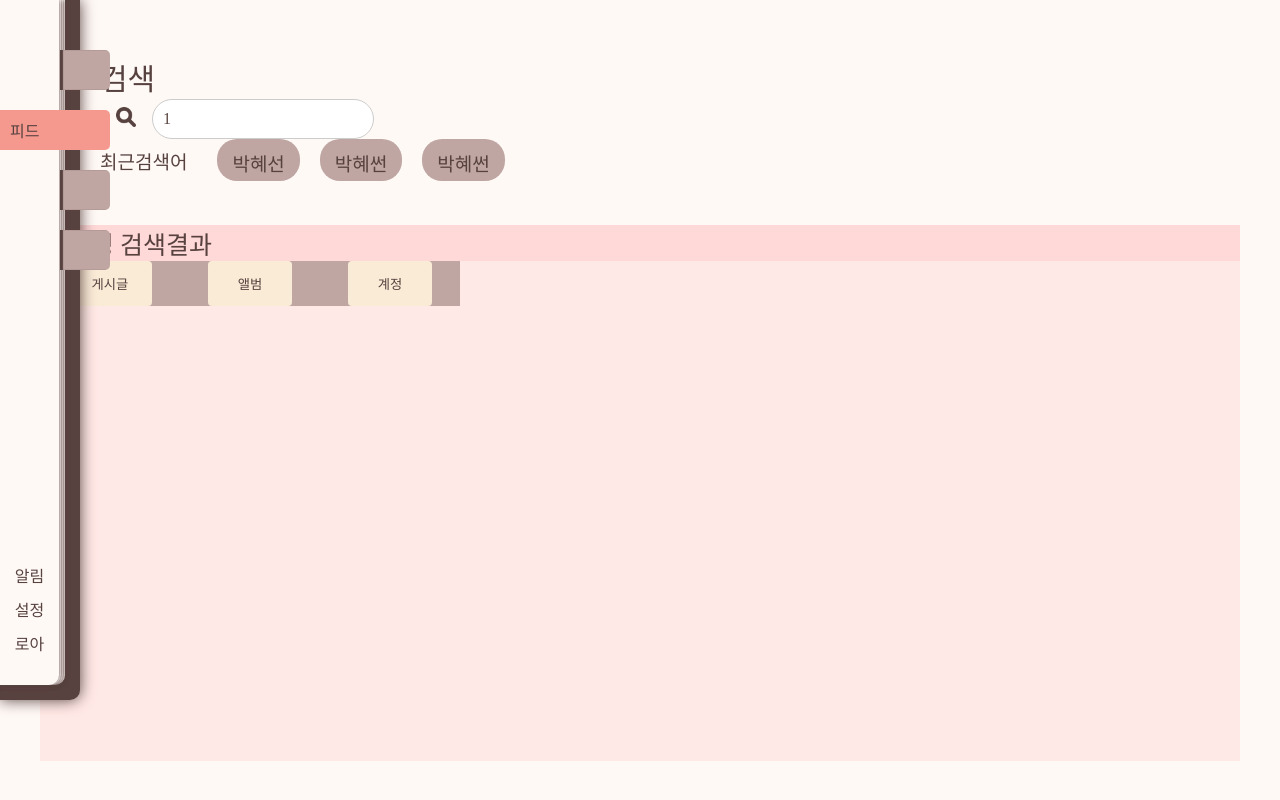
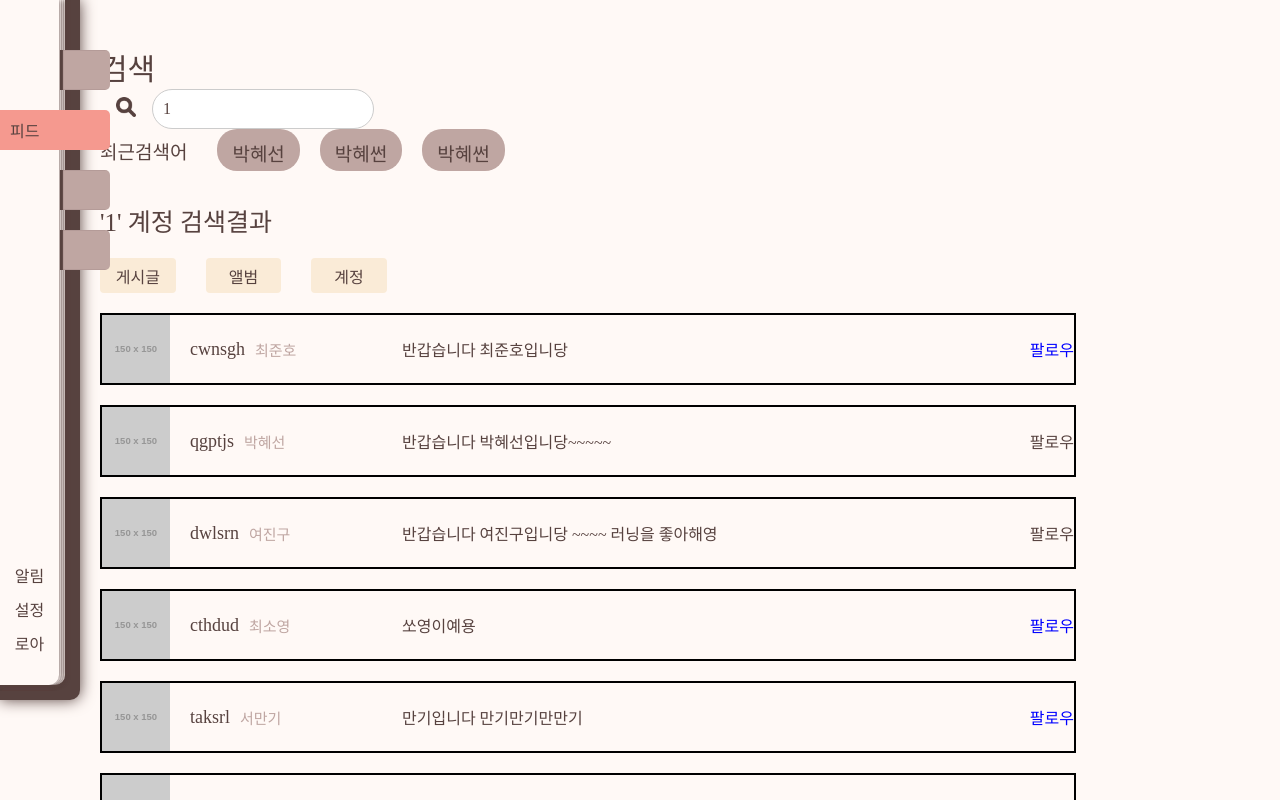
Before and after one commit to thingk0/Mybrary, a React (Create React App) app in the folder frontend/: page /search/1/2 in a window 1280 px wide. Built offline with nearby package versions, Linux system fonts and the light colour scheme; a web font is replaced by a local one.

Commit message:
FEAT: 검색페이지 구체화
Change-Id: I67ce6fa00fa0f017faccbd5c7250958706f3f381

```diff
--- a/frontend/src/pages/SearchResultPage.js
+++ b/frontend/src/pages/SearchResultPage.js
@@ -3,6 +3,7 @@ import styles from "./style/SearchResultPage.module.css";
 import { useNavigate, useParams } from "react-router-dom";
 import searchicon from "../assets/searchicon.png";
 import React, { useState } from "react";
+import 예시이미지2 from "../assets/예시이미지2.png";
 import Thread from "../components/common/Thread";
 
 export default function SearchResultPage() {
@@ -13,28 +14,86 @@ export default function SearchResultPage() {
   const threadList = [
     {
       threadId: 1,
-      imageUrl: "https://example.com/image1.jpg",
+      imageUrl: 예시이미지2,
       likeCount: 50,
       commentCount: 20,
       scrapCount: 10,
     },
     {
       threadId: 2,
-      imageUrl: "https://example.com/image2.jpg",
+      imageUrl: 예시이미지2,
       likeCount: 30,
       commentCount: 15,
       scrapCount: 5,
     },
     {
       threadId: 3,
-      imageUrl: "https://example.com/image3.jpg",
+      imageUrl: 예시이미지2,
       likeCount: 70,
       commentCount: 40,
       scrapCount: 25,
     },
     {
       threadId: 4,
-      imageUrl: "https://example.com/image4.jpg",
+      imageUrl: 예시이미지2,
+      likeCount: 45,
+      commentCount: 18,
+      scrapCount: 8,
+    },
+
+    {
+      threadId: 5,
+      imageUrl: 예시이미지2,
+      likeCount: 45,
+      commentCount: 18,
+      scrapCount: 8,
+    },
+
+    {
+      threadId: 5,
+      imageUrl: 예시이미지2,
+      likeCount: 45,
+      commentCount: 18,
+      scrapCount: 8,
+    },
+    {
+      threadId: 5,
+      imageUrl: 예시이미지2,
+      likeCount: 45,
+      commentCount: 18,
+      scrapCount: 8,
+    },
+    {
+      threadId: 5,
+      imageUrl: 예시이미지2,
+      likeCount: 45,
+      commentCount: 18,
+      scrapCount: 8,
+    },
+    {
+      threadId: 5,
+      imageUrl: 예시이미지2,
+      likeCount: 45,
+      commentCount: 18,
+      scrapCount: 8,
+    },
+    {
+      threadId: 5,
+      imageUrl: 예시이미지2,
+      likeCount: 45,
+      commentCount: 18,
+      scrapCount: 8,
+    },
+    {
+      threadId: 5,
+      imageUrl: 예시이미지2,
+      likeCount: 45,
+      commentCount: 18,
+      scrapCount: 8,
+    },
+    {
+      threadId: 5,
+      imageUrl: 예시이미지2,
       likeCount: 45,
       commentCount: 18,
       scrapCount: 8,
@@ -150,7 +209,7 @@ export default function SearchResultPage() {
               <div className={styles.오버플로우확인}>
                 <div className={styles.게시글들어갈공간}>
                   {threadList.map((thread) => (
-                    <Thread thread={thread} user={searchtext} />
+                    <Thread thread={thread} user="cwnsgh" />
                   ))}
                 </div>
               </div>
--- a/frontend/src/pages/SearchResultPage1.js
+++ b/frontend/src/pages/SearchResultPage1.js
@@ -1,10 +1,10 @@
 import Container from "../components/frame/Container";
-import styles from "./style/SearchResultPage.module.css";
+import styles from "./style/SearchResultPage1.module.css";
 import { useNavigate, useParams } from "react-router-dom";
 import searchicon from "../assets/searchicon.png";
 import React, { useState } from "react";
 
-export default function SearchResultPage() {
+export default function SearchResultPage1() {
   const navigate = useNavigate();
   const Params = useParams();
   const [searchtext, setSearchtext] = useState(Params.word);
--- a/frontend/src/pages/SearchResultPage2.js
+++ b/frontend/src/pages/SearchResultPage2.js
@@ -1,14 +1,64 @@
 import Container from "../components/frame/Container";
-import styles from "./style/SearchResultPage.module.css";
+import styles from "./style/SearchResultPage2.module.css";
 import { useNavigate, useParams } from "react-router-dom";
 import searchicon from "../assets/searchicon.png";
 import React, { useState } from "react";
 
-export default function SearchResultPage() {
+export default function SearchResultPage2() {
   const navigate = useNavigate();
   const Params = useParams();
   const [searchtext, setSearchtext] = useState(Params.word);
   const [animateOut, setAnimateOut] = useState(false);
+  const userList = [
+    {
+      memberId: "1",
+      memberName: "최준호",
+      memberNickname: "cwnsgh",
+      memberImageUrl: "https://via.placeholder.com/150",
+      isFollowing: 0,
+      intro: "반갑습니다 최준호입니당",
+    },
+    {
+      memberId: "2",
+      memberName: "박혜선",
+      memberNickname: "qgptjs",
+      memberImageUrl: "https://via.placeholder.com/150",
+      isFollowing: 1,
+      intro: "반갑습니다 박혜선입니당~~~~~",
+    },
+    {
+      memberId: "3",
+      memberName: "여진구",
+      memberNickname: "dwlsrn",
+      memberImageUrl: "https://via.placeholder.com/150",
+      isFollowing: 1,
+      intro: "반갑습니다 여진구입니당 ~~~~ 러닝을 좋아해영",
+    },
+    {
+      memberId: "4",
+      memberName: "최소영",
+      memberNickname: "cthdud",
+      memberImageUrl: "https://via.placeholder.com/150",
+      isFollowing: 0,
+      intro: "쏘영이예용",
+    },
+    {
+      memberId: "5",
+      memberName: "서만기",
+      memberNickname: "taksrl",
+      memberImageUrl: "https://via.placeholder.com/150",
+      isFollowing: 0,
+      intro: "만기입니다 만기만기만만기",
+    },
+    {
+      memberId: "6",
+      memberName: "고명성",
+      memberNickname: "raudtjd",
+      memberImageUrl: "https://via.placeholder.com/150",
+      isFollowing: 0,
+      intro: "딩성입니당",
+    },
+  ];
 
   console.log(animateOut);
   const handleSubmit = (e) => {
@@ -117,18 +167,32 @@ export default function SearchResultPage() {
                 <button onClick={handle2}>계정</button>
               </div>
               <div className={styles.오버플로우확인}>
-                <div className={styles.게시글들어갈공간}>
-                  {/* {threadList.map((thread) => (
-                    <div key={thread.threadId}> */}
-                  {/* <img
-                        src={thread.imageUrl}
-                        alt={`Thread ${thread.threadId}`}
-                      /> */}
-                  {/* <p>Like Count: {thread.likeCount}</p>
-                      <p>Comment Count: {thread.commentCount}</p>
-                      <p>Scrap Count: {thread.scrapCount}</p>
+                <div className={styles.유저들이들어갈공간}>
+                  {userList.map((user) => (
+                    <div key={user.memberName} className={styles.유저박스}>
+                      <img
+                        src={user.memberImageUrl}
+                        alt={`Thread ${user.memberId}`}
+                      />
+                      <div className={styles.유저이름들}>
+                        <span className={styles.유저닉네임}>
+                          {user.memberNickname}
+                        </span>
+                        <span className={styles.유저이름}>
+                          {user.memberName}
+                        </span>
+                      </div>
+                      <div className={styles.유저인트로와팔로우}>
+                        <span className={styles.유저인트로}>{user.intro}</span>
+                        {user.isFollowing === 1 && (
+                          <div className={styles.팔로우}>팔로우</div>
+                        )}
+                        {user.isFollowing === 0 && (
+                          <div className={styles.노노팔로우}>팔로우</div>
+                        )}
+                      </div>
                     </div>
-                  ))} */}
+                  ))}
                 </div>
               </div>
             </div>
--- a/frontend/src/pages/style/SearchResultPage.module.css
+++ b/frontend/src/pages/style/SearchResultPage.module.css
@@ -1,21 +1,18 @@
-.wordcloud {
-  position: relative;
-}
 .fadeIn {
-  animation: fadeInAnimation 0.5s ease-in-out forwards;
+  animation: fadeInAnimation 0.4s ease-in-out forwards;
 }
 
 .fadeOut {
-  animation: fadeOutAnimation 0.5s ease-in-out forwards;
+  animation: fadeOutAnimation 0.4s ease-in-out forwards;
 }
 
 @keyframes fadeInAnimation {
   0% {
     transform: scale(0);
   }
-  70% {
+  /* 70% {
     transform: scale(1.1);
-  }
+  } */
   100% {
     transform: scale(1);
   }
@@ -25,9 +22,9 @@
   0% {
     transform: scale(1);
   }
-  30% {
+  /* 30% {
     transform: scale(1.2);
-  }
+  } */
   100% {
     transform: scale(0);
   }
@@ -36,7 +33,7 @@
   font-size: 30px;
 }
 .header {
-  margin-top: 55px;
+  margin-top: 45px;
   display: flex;
   flex-direction: column;
   justify-content: space-between;
@@ -61,7 +58,7 @@
 .searchButton {
   padding: 8px 16px;
   background-color: var(--primary-color);
-  color: #57423f;
+  /* color: #57423f; */
   border: none;
   border-radius: 4px;
   cursor: pointer;
@@ -104,7 +101,7 @@
   flex-direction: column;
   justify-content: flex-start;
   align-items: center;
-  gap: 50px;
+  gap: 26px;
 }
 
 .middle {
@@ -112,14 +109,13 @@
   flex-direction: column;
   justify-content: center;
   align-items: center;
-  width: 100%;
+  width: 90%;
   height: 67%;
 }
 
 .middlemain {
-  background-color: #ffe9e6;
   width: 100%;
-  height: 100%;
+  height: 96%;
   display: flex;
   flex-direction: column;
 }
@@ -127,20 +123,24 @@
   display: flex;
   align-items: center;
   width: 100%;
-  background-color: rgb(255, 216, 216);
+  /* background-color: rgb(255, 216, 216); */
   height: 40px;
   font-size: 25px;
+  margin-bottom: 15px;
 }
 .mid버튼 {
   display: flex;
   width: 35%;
   height: 45px;
-  justify-content: space-around;
-  background-color: #bfa6a2;
+  gap: 30px;
+  margin-top: 5px;
+  margin-bottom: 20px;
+  /* background-color: #bfa6a2; */
 }
 .mid버튼 button {
   width: 20%;
-  height: 45px;
+  height: 35px;
+  font-size: 16px;
   background-color: antiquewhite;
   color: #57423f;
   border: none;
@@ -152,10 +152,15 @@
   display: flex;
 }
 .게시글들어갈공간 {
+  width: 100%;
+  height: 96%;
+  max-height: 96%;
+  max-width: 100%;
   display: flex;
-  width: 100%;
-  gap: 0px 5%;
+  gap: 20px;
+  align-items: center;
   flex-wrap: wrap;
+  overflow-y: auto;
 }
 
 .thread {
@@ -163,19 +168,22 @@
   transition: all 0.1s;
   border-radius: 10px;
   width: 30%;
+  height: 70%;
+  margin-left: 2.5%;
+  margin-top: 2.5%;
+  margin-bottom: 2.5%;
   display: flex;
   flex-direction: column;
   justify-content: center;
   align-items: center;
   background-color: #fdf8f6;
-  margin: 20px 0px;
   box-shadow: 0px 0px 25px rgba(0, 0, 0, 0.25);
 }
 .좋댓스 {
   display: flex;
   justify-content: space-between;
   align-items: center;
-  width: 100%;
+  width: 90%;
   padding: 23px 30px 23px 30px;
 }
 .작성자 {
@@ -226,3 +234,23 @@
   height: 93%;
   padding-bottom: 20px;
 }
+::-webkit-scrollbar {
+  width: 12px; /* 스크롤바 너비 */
+}
+
+/* 스크롤바 트랙 (배경) */
+::-webkit-scrollbar-track {
+  background: antiquewhite; /* 트랙의 배경 색상 */
+  border-radius: 10px;
+}
+
+/* 스크롤바 핸들 (thumb) */
+::-webkit-scrollbar-thumb {
+  background: #57423f; /* 핸들의 배경 색상 */
+  border-radius: 10px;
+}
+
+/* 스크롤바 핸들 (thumb) 호버 */
+::-webkit-scrollbar-thumb:hover {
+  background: #866661; /* 핸들이 호버될 때의 색상 */
+}
--- a/frontend/src/pages/style/SearchResultPage2.module.css
+++ b/frontend/src/pages/style/SearchResultPage2.module.css
@@ -1,21 +1,18 @@
-.wordcloud {
-  position: relative;
-}
 .fadeIn {
-  animation: fadeInAnimation 0.5s ease-in-out forwards;
+  animation: fadeInAnimation 0.4s ease-in-out forwards;
 }
 
 .fadeOut {
-  animation: fadeOutAnimation 0.5s ease-in-out forwards;
+  animation: fadeOutAnimation 0.4s ease-in-out forwards;
 }
 
 @keyframes fadeInAnimation {
   0% {
     transform: scale(0);
   }
-  70% {
+  /* 70% {
     transform: scale(1.1);
-  }
+  } */
   100% {
     transform: scale(1);
   }
@@ -25,9 +22,9 @@
   0% {
     transform: scale(1);
   }
-  30% {
+  /* 30% {
     transform: scale(1.2);
-  }
+  } */
   100% {
     transform: scale(0);
   }
@@ -36,7 +33,7 @@
   font-size: 30px;
 }
 .header {
-  margin-top: 55px;
+  margin-top: 45px;
   display: flex;
   flex-direction: column;
   justify-content: space-between;
@@ -61,7 +58,7 @@
 .searchButton {
   padding: 8px 16px;
   background-color: var(--primary-color);
-  color: #57423f;
+  /* color: #57423f; */
   border: none;
   border-radius: 4px;
   cursor: pointer;
@@ -104,7 +101,7 @@
   flex-direction: column;
   justify-content: flex-start;
   align-items: center;
-  gap: 50px;
+  gap: 26px;
 }
 
 .middle {
@@ -112,14 +109,13 @@
   flex-direction: column;
   justify-content: center;
   align-items: center;
-  width: 100%;
+  width: 90%;
   height: 67%;
 }
 
 .middlemain {
-  background-color: #ffe9e6;
   width: 100%;
-  height: 100%;
+  height: 96%;
   display: flex;
   flex-direction: column;
 }
@@ -127,25 +123,76 @@
   display: flex;
   align-items: center;
   width: 100%;
-  background-color: rgb(255, 216, 216);
+  /* background-color: rgb(255, 216, 216); */
   height: 40px;
   font-size: 25px;
+  margin-bottom: 15px;
 }
 .mid버튼 {
   display: flex;
   width: 35%;
-  height: 70px;
-  justify-content: space-around;
-  background-color: #bfa6a2;
+  height: 45px;
+  gap: 30px;
+  margin-top: 5px;
+  margin-bottom: 20px;
+  /* background-color: #bfa6a2; */
 }
 .mid버튼 button {
   width: 20%;
-  height: 70px;
+  height: 35px;
+  font-size: 16px;
   background-color: antiquewhite;
   color: #57423f;
   border: none;
   border-radius: 4px;
 }
 .오버플로우확인 {
-  overflow: auto;
+  height: 100%;
+  max-width: 100%;
+  display: flex;
 }
+.유저이름들 {
+  width: 20%;
+  display: flex;
+  align-items: center;
+}
+.유저이름 {
+  color: #bfa6a2;
+  font-size: 15px;
+}
+.유저닉네임 {
+  margin-right: 10px;
+  color: #57423f;
+  font-size: 18px;
+}
+.유저들이들어갈공간 {
+  width: 100%;
+  height: 96%;
+  max-height: 96%;
+  max-width: 100%;
+  display: flex;
+  flex-direction: column;
+  align-items: flex-start;
+  overflow-y: auto;
+  gap: 20px;
+}
+.유저박스 {
+  height: 68px;
+  width: 90%;
+  border: solid black 2px;
+  display: flex;
+  align-items: center;
+  gap: 20px;
+}
+.유저박스 img {
+  height: 68px;
+}
+.유저인트로와팔로우 {
+  width: 70%;
+  display: flex;
+  justify-content: space-between;
+  align-items: center;
+}
+.노노팔로우 {
+  color: blue;
+}
```
Also changed, not shown: frontend/src/pages/SearchPage.js (+4 -5 lines).
